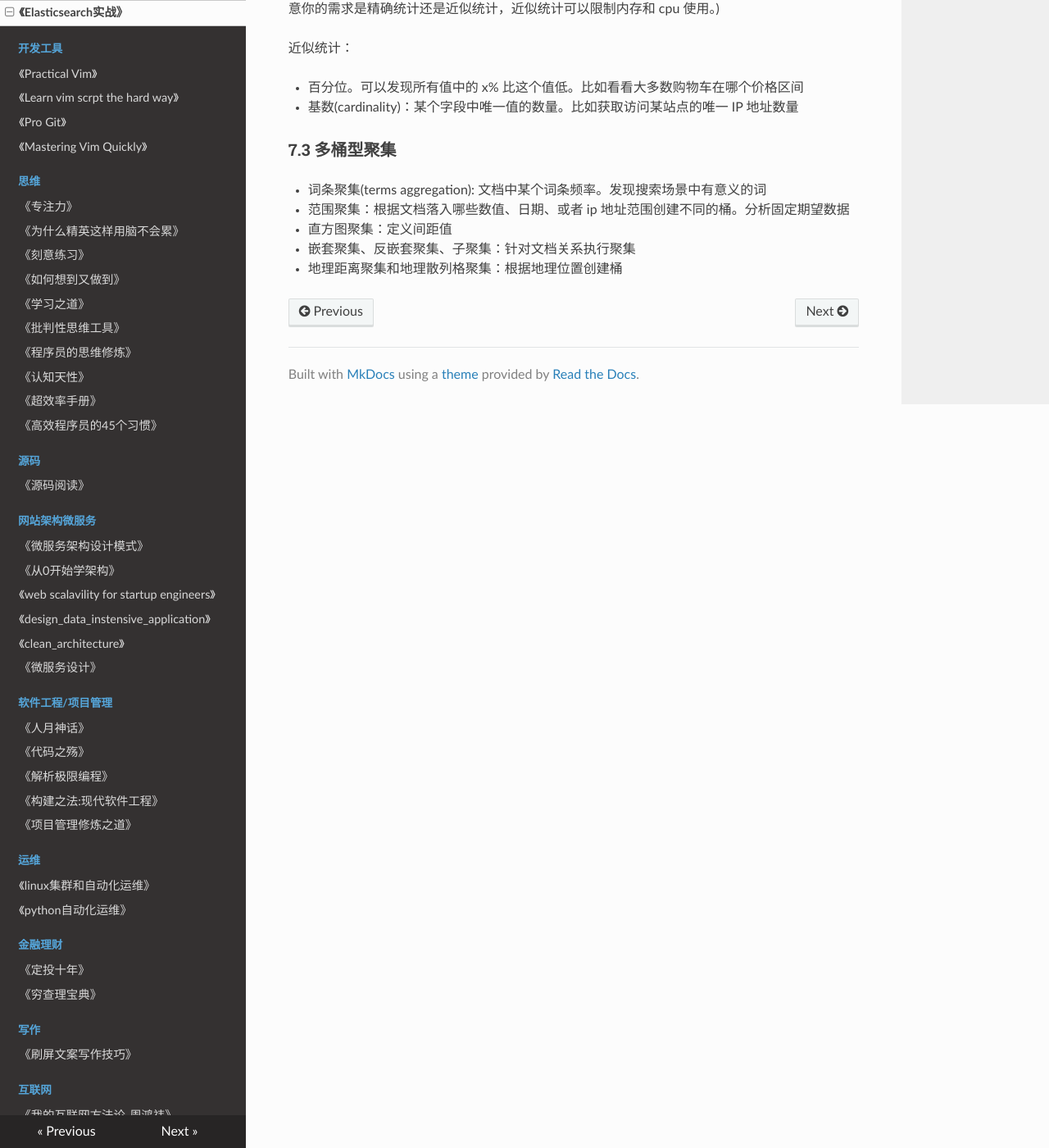
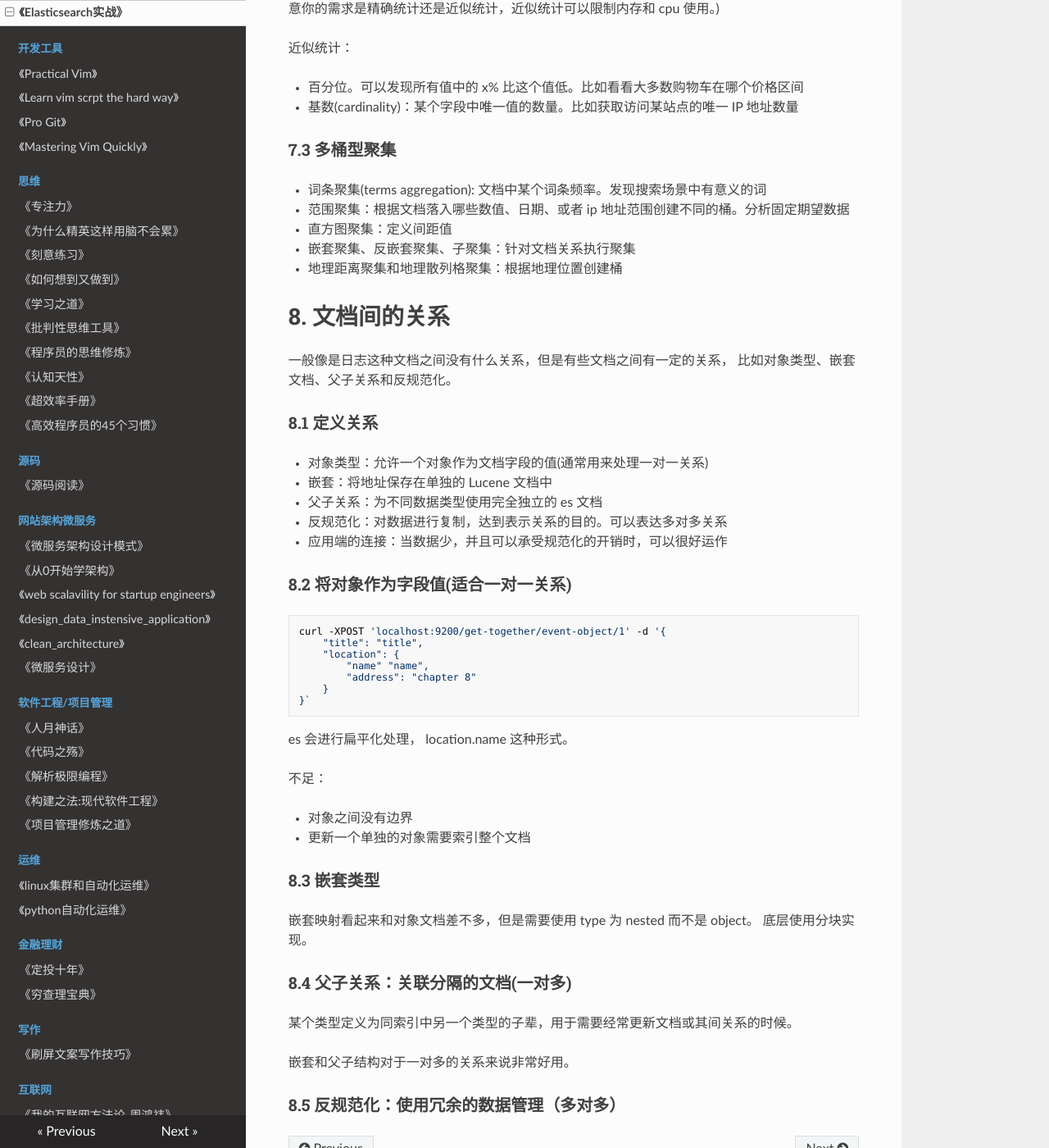
Before and after one commit to PegasusWang/booknotes, an MkDocs documentation site: the page built from docs/搜索引擎/Elasticsearch实战/book.md, in a window 1280 px wide and 1400 px high, scrolled down 7727 px. Shown: the whole window at 82% size. Built offline with MkDocs 1.6.1, drawn with Linux system fonts in a browser that asks for light colours; nearby versions of some CDN libraries; old or Windows-style settings are respelled for this version of MkDocs.

Commit message:
es 文档关系

````diff
--- a/docs/搜索引擎/Elasticsearch实战/book.md
+++ b/docs/搜索引擎/Elasticsearch实战/book.md
@@ -343,3 +343,47 @@ curl "$URI?pretty&search_type=count" -d '
 - 直方图聚集：定义间距值
 - 嵌套聚集、反嵌套聚集、子聚集：针对文档关系执行聚集
 - 地理距离聚集和地理散列格聚集：根据地理位置创建桶
+
+
+# 8. 文档间的关系
+
+一般像是日志这种文档之间没有什么关系，但是有些文档之间有一定的关系，
+比如对象类型、嵌套文档、父子关系和反规范化。
+
+### 8.1 定义关系
+
+- 对象类型：允许一个对象作为文档字段的值(通常用来处理一对一关系)
+- 嵌套：将地址保存在单独的 Lucene 文档中
+- 父子关系：为不同数据类型使用完全独立的 es 文档
+- 反规范化：对数据进行复制，达到表示关系的目的。可以表达多对多关系
+- 应用端的连接：当数据少，并且可以承受规范化的开销时，可以很好运作
+
+### 8.2 将对象作为字段值(适合一对一关系)
+
+```sh
+curl -XPOST 'localhost:9200/get-together/event-object/1' -d '{
+    "title": "title",
+    "location": {
+        "name" "name",
+        "address": "chapter 8"
+    }
+}`
+```
+
+es 会进行扁平化处理， location.name 这种形式。
+
+不足：
+
+- 对象之间没有边界
+- 更新一个单独的对象需要索引整个文档
+
+### 8.3 嵌套类型
+
+嵌套映射看起来和对象文档差不多，但是需要使用 type 为 nested 而不是 object。 底层使用分块实现。
+
+### 8.4 父子关系：关联分隔的文档(一对多)
+某个类型定义为同索引中另一个类型的子辈，用于需要经常更新文档或其间关系的时候。
+
+嵌套和父子结构对于一对多的关系来说非常好用。
+
+### 8.5 反规范化：使用冗余的数据管理（多对多）
````
